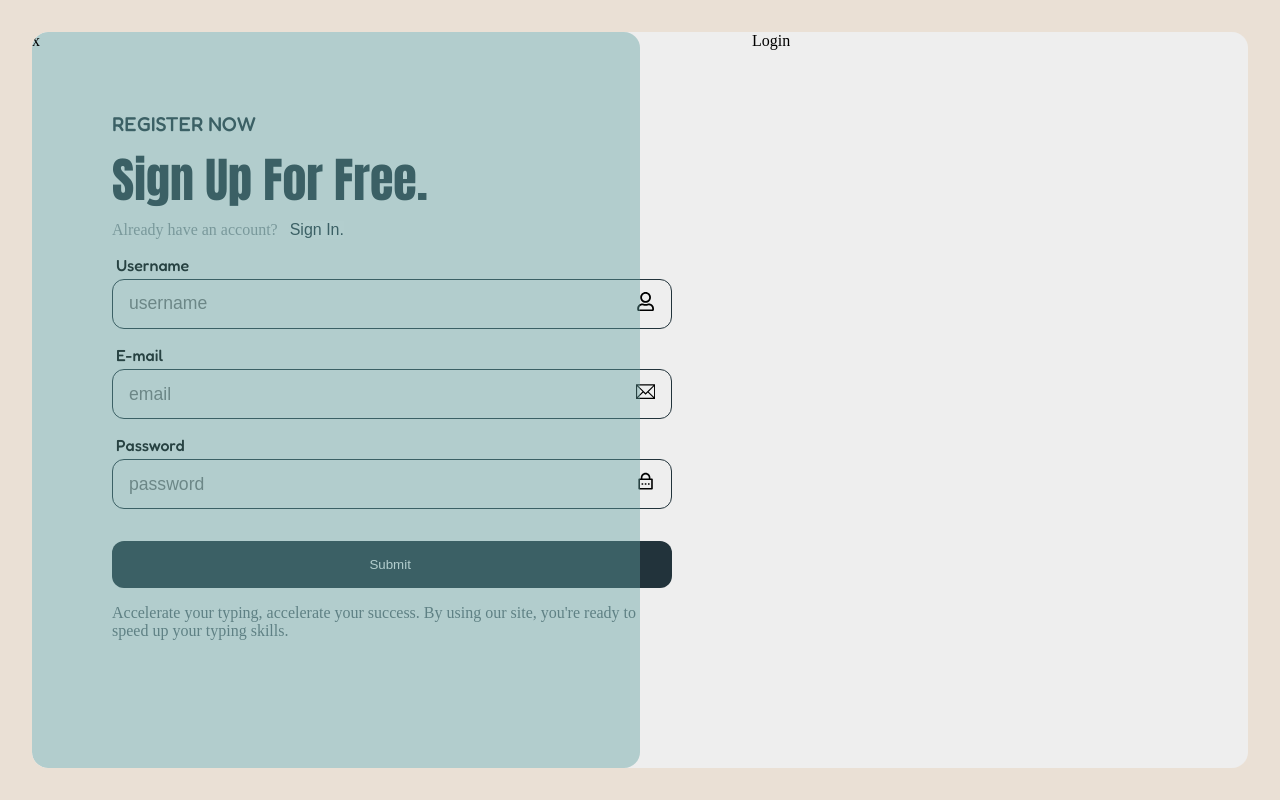
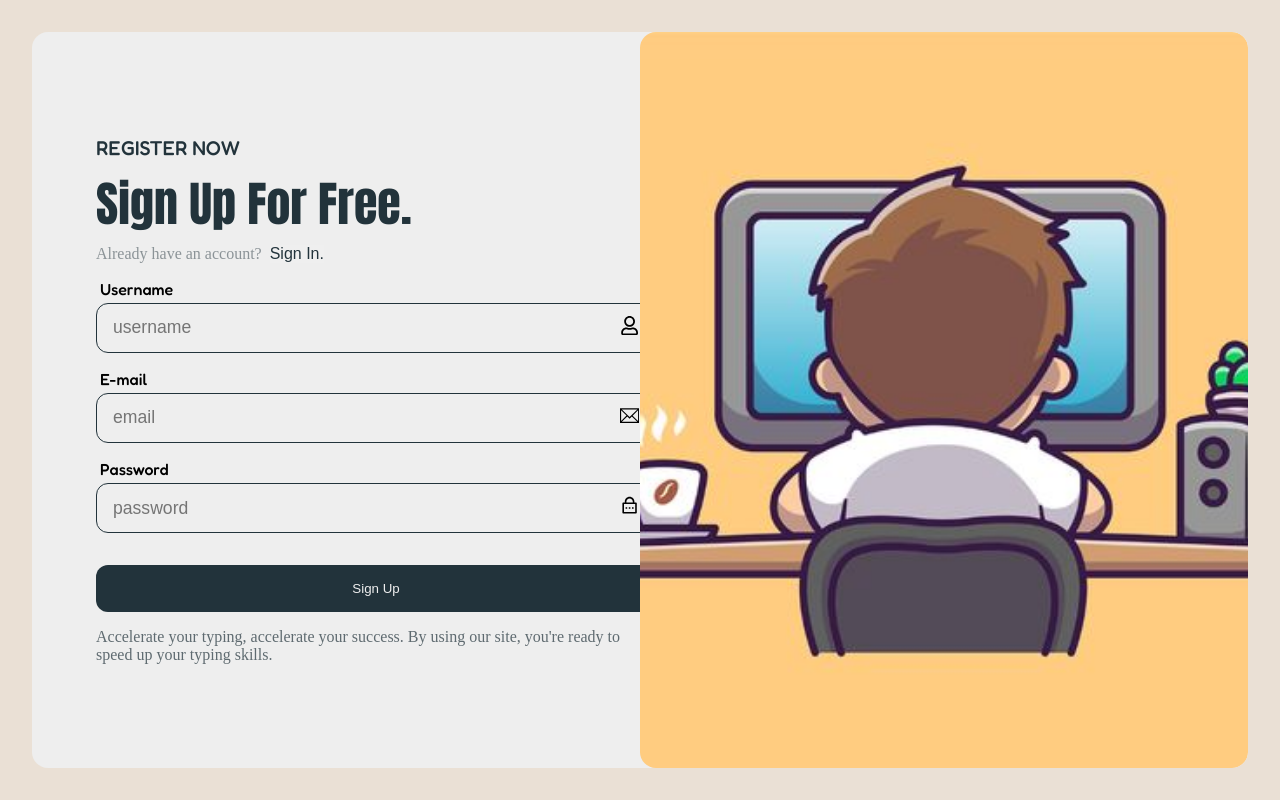
Before and after one commit to Naman-B-Parlecha/SpeedTyping, a React (Vite) app: page / in a window 1280 px wide. Built offline with nearby package versions, Linux system fonts and the light colour scheme.

Commit message:
Completed Login Page

```diff
--- /dev/null
+++ b/src/components/Form.jsx
@@ -0,0 +1,34 @@
+import React from "react";
+
+export default function Form({
+  children,
+  registerTitle,
+  headerTitle,
+  headerDesp,
+  mode,
+  currentMode,
+  changeMode,
+}) {
+  return (
+    <div className="signUp">
+      <p className="registerTitle">{registerTitle}</p>
+      <h1 className="signUpHeader">{headerTitle}</h1>
+      <p className="headerDesp">
+        {headerDesp}
+        <span className="headerspan">
+          <button className="spanButton" onClick={changeMode}>
+            {mode}
+          </button>
+        </span>
+      </p>
+      <form>
+        {children}
+        <input type="submit" value={currentMode} className="submit" />
+      </form>
+      <p className="oneliner">
+        Accelerate your typing, accelerate your success. By using our site,
+        you're ready to speed up your typing skills.
+      </p>
+    </div>
+  );
+}
--- a/src/components/Input.jsx
+++ b/src/components/Input.jsx
@@ -7,7 +7,7 @@ export default function Input({ label, children, ...props }) {
         {label}
       </label>
       <div className="inputCon">
-        <input className="myinput" {...props} />
+        <input className="myinput" {...props} required/>
         <p className="input-icon">{children}</p>
       </div>
     </>
--- a/src/pages/LoginPage.jsx
+++ b/src/pages/LoginPage.jsx
@@ -1,25 +1,41 @@
-import React from "react";
+import React, { useState } from "react";
 import "./Loginpage.scss";
-import Input from "../components/Input";
 
 import { FaRegUser } from "react-icons/fa";
 import { TfiEmail } from "react-icons/tfi";
 import { RiLockPasswordLine } from "react-icons/ri";
 
+import Input from "../components/Input";
+import Form from "../components/Form";
+
+import backImage from "../assets/backImage.jpg";
+
 export default function LoginPage() {
+  const [mode, setMode] = useState("Sign Up");
+  const [imagePos, setImagePos] = useState("position-right");
+
+  function changeMode() {
+    if (mode === "Sign Up") {
+      setMode("Sign In");
+      setImagePos("position-left");
+    } else {
+      setMode("Sign Up");
+      setImagePos("position-right");
+    }
+    console.log(mode, imagePos);
+  }
+
   return (
     <div className="loginpagecon">
       <div className="secondaryLogin">
-        <div className="signUp">
-          <p className="registerTitle">REGISTER NOW</p>
-          <h1 className="signUpHeader">Sign Up For Free.</h1>
-          <p className="headerDesp">
-            Already have an account?{" "}
-            <span className="headerspan">
-              <button className="spanButton">Sign In.</button>
-            </span>
-          </p>
-          <form>
+        <Form
+          registerTitle={"REGISTER NOW"}
+          headerTitle={"Sign Up For Free."}
+          headerDesp={"Already have an account?"}
+          mode={"Sign In."}
+          currentMode={"Sign Up"}
+          changeMode={changeMode}
+        >
           <Input label={"Username"} placeholder="username" type="text">
             <FaRegUser />
           </Input>
@@ -29,16 +45,27 @@ export default function LoginPage() {
           <Input label={"Password"} placeholder="password" type="password">
             <RiLockPasswordLine />
           </Input>
-            <input type="submit" value="Submit " className="submit" />
-          </form>
-          <p className="oneliner">
-            Accelerate your typing, accelerate your success. By using our site,
-            you're ready to speed up your typing skills.
-          </p>
+        </Form>
+
+        <div className={`img-con ${imagePos}`}>
+          <img src={backImage} className="img"/>
         </div>
 
-        <div className="img-con">x</div>
-        <div className="signIn">Login</div>
+        <Form
+          registerTitle={"RESUME JOURNEY"}
+          headerTitle={"Sign In to SpeedTpe"}
+          headerDesp={"Dont have an account?"}
+          mode={"Sign Up."}
+          currentMode={"Sign In"}
+          changeMode={changeMode}
+        >
+          <Input label={"E-mail"} placeholder="email" type="email">
+            <TfiEmail />
+          </Input>
+          <Input label={"Password"} placeholder="password" type="password">
+            <RiLockPasswordLine />
+          </Input>
+        </Form>
       </div>
     </div>
   );
--- a/src/pages/Loginpage.scss
+++ b/src/pages/Loginpage.scss
@@ -13,12 +13,12 @@
     display: flex;
     position: relative;
     .signUp {
-    //   background-color: aquamarine;
+      //   background-color: aquamarine;
       display: flex;
-      padding: 5rem;
+      padding: 4rem;
       flex-direction: column;
       align-items: flex-start;
-      // justify-content: center;
+      justify-content: center;
       flex: 1;
       min-height: 100%;
 
@@ -72,7 +72,7 @@
           border: none;
           padding-right: 0.25rem;
         }
-        .input-icon{
+        .input-icon {
           text-align: center;
           font-size: 1.2rem;
           font-weight: 300;
@@ -92,24 +92,39 @@
         margin-bottom: 1rem;
         margin-top: 1rem;
       }
-      .oneliner{
+      .oneliner {
         opacity: 0.7;
         color: var(--L-DARKBLUE);
         width: 33rem;
       }
     }
     .img-con {
+      overflow: hidden;
+      z-index: 10;
       height: 100%;
       border-radius: 1rem;
       width: 50%;
       flex: 1;
-      background-color: rgba(95, 158, 160, 0.416);
+      // background-color: rgba(95, 158, 160, 0.416);
       position: absolute;
-      left: 0;
+      right: 0;
+      transition: all 0.5s ease;
+
+      .img{
+        width: 100%;
+        height: 100%;
+        object-fit: cover;
+      }
     }
-    .signIn {
-      flex: 1;
-      // background-color: aqua;
+
+    .position-right {
+      transform: translateX(0%);
+      right: 50;
+    }
+
+    .position-left {
+      transform: translateX(-100%);
+      right: 50;
     }
   }
 }
```
Also changed, not shown: src/assets/backImage.jpg (added). Lines whose indentation alone changed are shown as unchanged.
